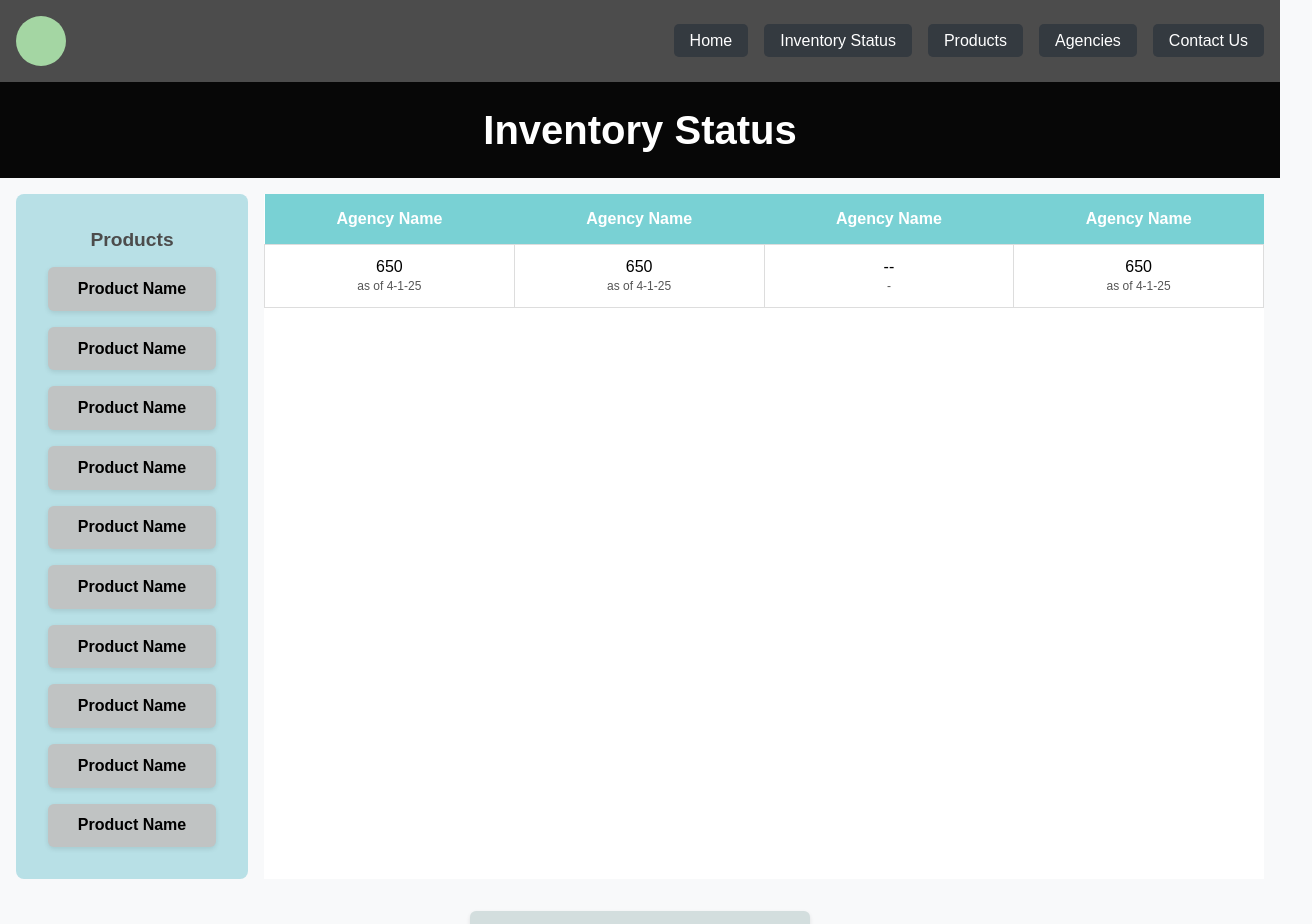
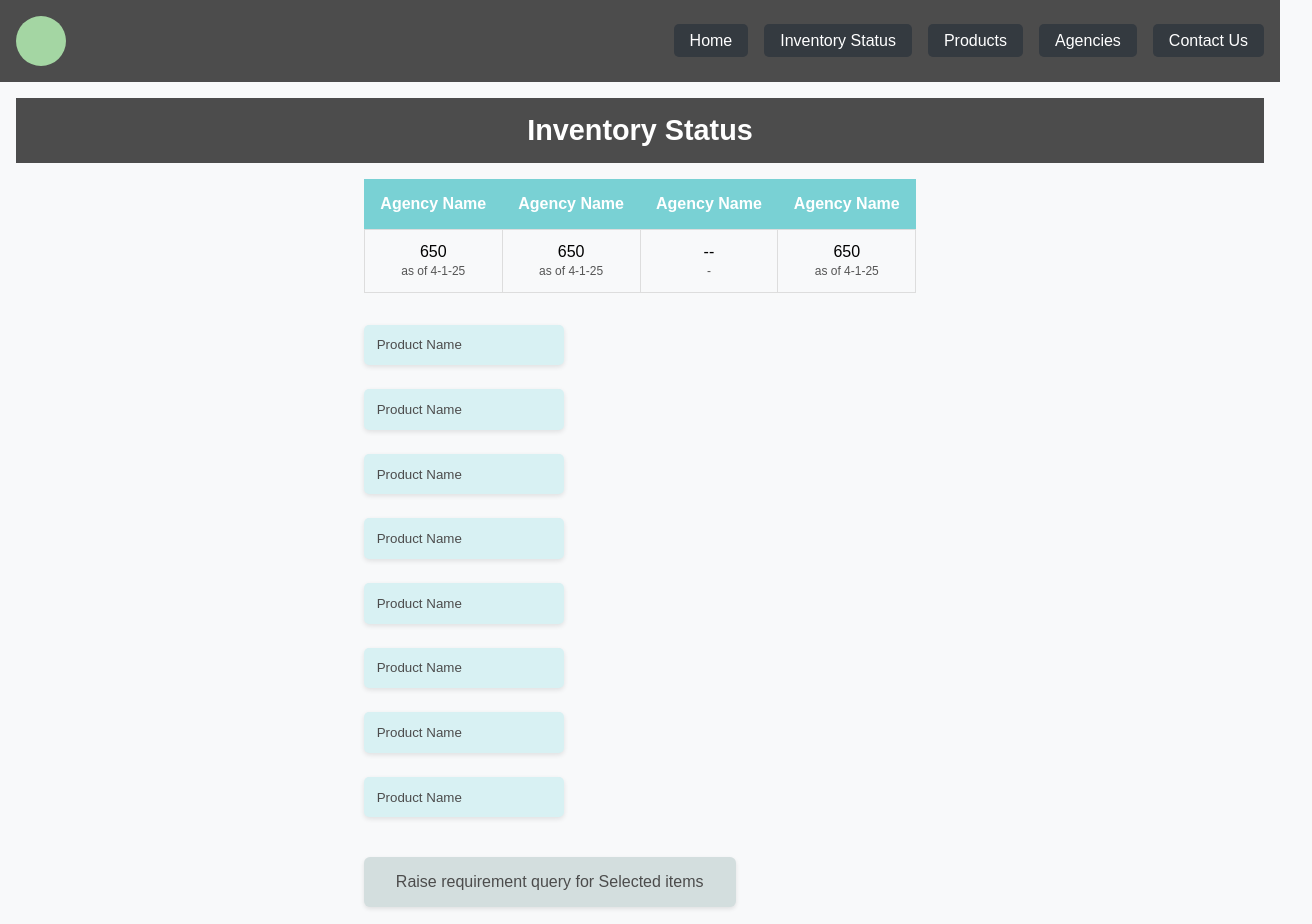
Before and after one commit to prayogbhartifoundation/CnD_Resource_Management_Platfrom, a React (Create React App) app: page /inventory in a window 1280 px wide. Shown: the top 924 px of the page, 1312 px wide, since content can reach past the window. Built offline with nearby package versions, Linux system fonts and the light colour scheme.

Commit message:
home page layout update

```diff
--- a/src/App.css
+++ b/src/App.css
@@ -50,7 +50,8 @@ nav ul li a:hover {
 }
 
 /* Responsive Styles */
-@media (max-width: 768px) {
+
+ @media (max-width: 768px) {
   nav ul {
     flex-direction: column;
   }
--- a/src/App.js
+++ b/src/App.js
@@ -1,11 +1,11 @@
 import React from "react";
-import './App.css';
 import { BrowserRouter as Router, Route, Routes, Link } from "react-router-dom";
 import HomePage from "./pages/HomePage";
 import InventoryStatusPage from "./pages/InventoryStatusPage";
 import AgencyPage from "./pages/AgencyPage";
 import ProductPage from "./pages/ProductPage";
 import ContactUsPage from "./pages/ContactUsPage";
+import './App.css';
 
 function App() {
   return (
@@ -37,5 +37,4 @@ function App() {
     </Router>
   );
 }
-
 export default App;
--- a/src/pages/HomePage.js
+++ b/src/pages/HomePage.js
@@ -5,6 +5,10 @@ function HomePage() {
   return (
     <div className="home-page">
       <section className="overview-details">
+        <div className="agency-branding">
+          <h2>agency Branding</h2>
+        </div>
+        <div className="plant-agency">
           <h2>Plant Agency Overview Details</h2>
           <ul>
             <li>Location</li>
@@ -12,6 +16,7 @@ function HomePage() {
             <li>Type of Processed Material</li>
             <li>Plant Capacity</li>
           </ul>
+        </div>
       </section>
 
       <section className="statuses">
--- a/src/pages/InventoryStatusPage.js
+++ b/src/pages/InventoryStatusPage.js
@@ -4,29 +4,14 @@ import "../styles/InventoryStatusPage.css";
 function InventoryStatusPage() {
   return (
     <div className="inventory-status-page">
-      {/* Header */}
       <header className="inventory-header">
         <h1>Inventory Status</h1>
       </header>
 
-      {/* Main Content */}
       <main className="inventory-content">
-        <div className="inventory-layout">
-          {/* Product List Section */}
-          <section className="product-list-container">
-            <h3 className="product-header">Products</h3>
-            {Array.from({ length: 10 }).map((_, index) => (
-              <div key={index} className="product-item">
-                <b>Product Name </b>
-
-              </div>
-            ))}
-          </section>
-
         {/* Table Section */}
         <section className="table-section">
           <table className="inventory-table">
-              {/* Table Header */}
             <thead>
               <tr>
                 <th>Agency Name</th>
@@ -35,8 +20,6 @@ function InventoryStatusPage() {
                 <th>Agency Name</th>
               </tr>
             </thead>
-
-              {/* Table Body */}
             <tbody>
               <tr>
                 <td>
@@ -49,11 +32,7 @@ function InventoryStatusPage() {
                   <br />
                   <small>as of 4-1-25</small>
                 </td>
-                  <td>
-                    --
-                    <br />
-                    <small>-</small>
-                  </td>
+                <td>--<br /><small>-</small></td>
                 <td>
                   650
                   <br />
@@ -63,14 +42,18 @@ function InventoryStatusPage() {
             </tbody>
           </table>
         </section>
-        </div>
 
-<container className="container-button">
+        {/* Product List */}
+        <aside className="product-list">
+          {Array.from({ length: 8 }).map((_, index) => (
+            <button key={index} className="product-button">Product Name</button>
+          ))}
+        </aside>
+
         {/* Action Button */}
         <button className="query-button">
           Raise requirement query for Selected items
         </button>
-    </container>
 
         {/* Document Section */}
         <section className="document-section">
--- a/src/styles/HomePage.css
+++ b/src/styles/HomePage.css
@@ -5,9 +5,29 @@
 .overview-details {
   background-color: #e8f7fc;
   padding: 1rem;
-  margin-bottom: 2rem;
+  /* margin-bottom: 2rem; */
+  margin:-32px -32px 2rem -32px;
   text-align: center;
+  display: flex;
+  justify-content: center;
+  gap: 1rem;
 }
+
+.agency-branding{
+  background-color:#f1f1f1;
+  padding:30px;
+  height:100px;
+  margin-top:70px;
+  margin-right:400px;
+  border-radius: 20px;
+}
+
+.plant-agency{
+  background-color:#f1f1f1;
+  padding:50px;
+  border-radius: 20px;
+}
+
 
 .overview-details ul {
   list-style: none;
@@ -34,6 +54,7 @@
   display: flex;
   gap: 1rem;
   justify-content: center;
+
 }
 
 .card {
@@ -44,3 +65,7 @@
   flex: 1;
   min-width: 200px;
 }
+
+@media only screen and (max-width: 768px) {
+
+  }
--- a/src/styles/InventoryStatusPage.css
+++ b/src/styles/InventoryStatusPage.css
@@ -5,69 +5,37 @@ body {
     background-color: #f8f9fa;
   }
 
-/* Header */
+  /* Inventory Page Container */
+  .inventory-status-page {
+    display: flex;
+    flex-direction: column;
+    align-items: center;
+    padding: 1rem;
+  }
+
+  /* Header Styling */
   .inventory-header {
-  display: flex;
-  justify-content: center;
-  align-items: center;
-  height: 12vh;
-  background-color: #070707;
+    width: 100%;
+    text-align: center;
+    background-color: #4c4c4c;
+    padding: 1rem 0;
   }
 
   .inventory-header h1 {
+    color: #ffffff;
+    font-size: 1.8rem;
     margin: 0;
-  font-size: 2.5rem;
-  color: #ffffff;
-}
-
-/* Main Content Layout */
-.inventory-content {
-  display: flex;
-  flex-direction: column;
-  padding: 1rem;
-  gap: 1rem;
-}
-
-.inventory-layout {
-  display: flex;
-  flex-direction: row;
-  gap: 1rem;
-}
-
-/* Product List Section */
-.product-list-container {
-  width: 200px;
-  background-color: #b8e0e6;
-  padding: 1rem;
-  border-radius: 8px;
-}
-
-.product-header {
-  font-size: 1.2rem;
-  color: #4c4c4c;
-  margin-bottom: 0.9rem;
-  text-align: center;
-}
-
-.product-item {
-  background-color: #c0c3c3;
-  padding: 0.8rem;
-  margin: 1rem;
-  border-radius: 6px;
-  text-align: center;
-  box-shadow: 0 2px 5px rgba(0, 0, 0, 0.1);
   }
 
   /* Table Section */
   .table-section {
-  flex: 1;
-  background-color: white;
+    margin: 1rem 0;
+    width: 100%;
   }
 
   .inventory-table {
     width: 100%;
     border-collapse: collapse;
-  margin-bottom: 1rem;
   }
 
   .inventory-table th {
@@ -80,6 +48,7 @@ body {
     text-align: center;
     padding: 0.8rem;
     border: 1px solid #ddd;
+    background-color: #f8f9fa;
   }
 
   .inventory-table small {
@@ -87,19 +56,39 @@ body {
     color: #555;
   }
 
+  /* Product List Section */
+  .product-list {
+    display: flex;
+    flex-direction: column;
+    gap: 0.5rem;
+    margin: 1rem 0;
+  }
+
+  .product-button {
+    background-color: #d8f1f3;
+    border: none;
+    padding: 0.8rem;
+    border-radius: 5px;
+    color: #4c4c4c;
+    box-shadow: 0 2px 5px rgba(0, 0, 0, 0.1);
+    text-align: left;
+    cursor: pointer;
+    width: 200px;
+  }
+
+  .product-button:hover {
+    background-color: #c0e6e8;
+  }
+
   /* Action Button */
-.container-button{
-  align-self: center;
-}
   .query-button {
-  margin: 1rem 0;
-  padding: 2rem 2rem;
-  width: 100%;
+    margin: 1.5rem 0;
+    padding: 1rem 2rem;
     background-color: #d3dede;
-  color: #000000;
+    color: #4c4c4c;
     border: none;
     border-radius: 6px;
-  font-size: 0.9rem;
+    font-size: 1rem;
     box-shadow: 0px 2px 4px rgba(0, 0, 0, 0.1);
     cursor: pointer;
   }
@@ -110,6 +99,7 @@ body {
 
   /* Document Section */
   .document-section {
+    width: 100%;
     text-align: center;
   }
 
@@ -120,24 +110,25 @@ body {
     border-radius: 5px;
   }
 
-
   .document-cards {
     display: flex;
     justify-content: space-around;
+    margin: 1rem 0;
     gap: 1rem;
-}
-.document-cards :hover {
-  background-color: #b8c8c8;
   }
 
   .doc-card {
     flex: 1;
     max-width: 200px;
     background-color: #d3dede;
-  padding: 7rem;
+    padding: 1rem;
     border-radius: 6px;
     text-align: center;
     box-shadow: 0 2px 5px rgba(0, 0, 0, 0.1);
+  }
+
+  .doc-card:hover {
+    background-color: #c0cccc;
   }
 
   /* Footer */
```
Lines whose indentation alone changed are shown as unchanged.
